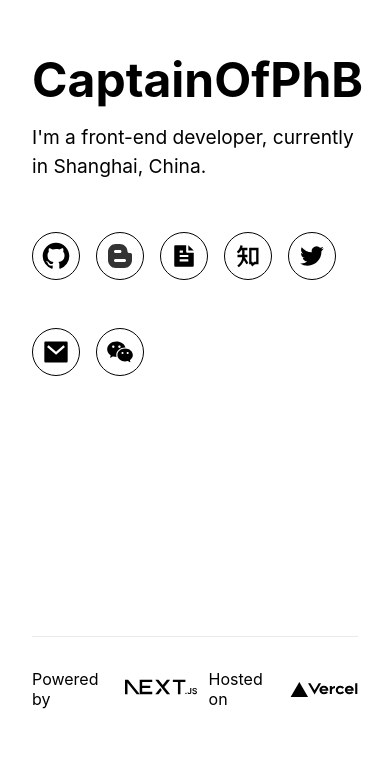
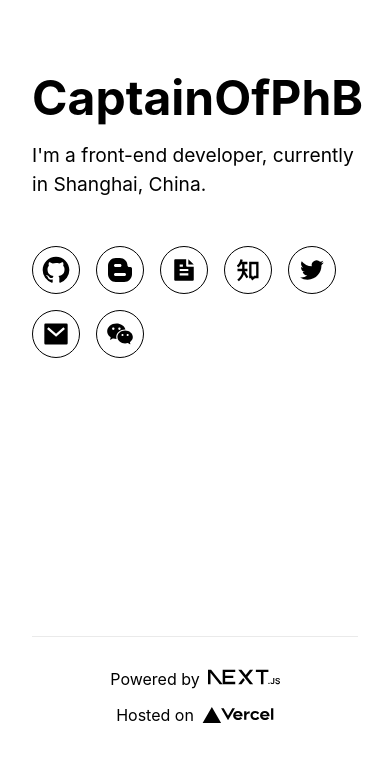
Before and after one commit to CaptainOfPhB/portfolios, a Next.js app: page / in a window 390 px wide. Shown: the part 208-965 px from the top of the page. Built offline with nearby package versions, Linux system fonts and the light colour scheme.

Commit message:
chore: tweak style

```diff
--- a/styles/Home.module.css
+++ b/styles/Home.module.css
@@ -37,7 +37,7 @@
 }
 
 .description {
-  margin-top: 1rem;
+  margin: 1rem 0 3rem;
   line-height: 1.5;
   font-size: 1.2rem;
 }
@@ -55,7 +55,6 @@
   justify-content: center;
   align-items: center;
   padding: 5px;
-  margin-top: 2rem;
   border-radius: 50%;
   border: 1px solid black;
   transition: all 0.3s ease-in-out;
@@ -70,12 +69,22 @@
   margin-left: 0.5rem;
 }
 
+@media (max-width: 680px) {
+  .footer {
+    flex-direction: column;
+  }
+}
+
 @media (prefers-color-scheme: dark) {
   .footer {
-    border-color: #222;
+    border-color: #333;
   }
 
-  .logo img {
+  .link {
+    border-color: white;
+  }
+
+  .container img {
     filter: invert(1);
   }
 }
```
Also changed, not shown: public/blog.svg.
